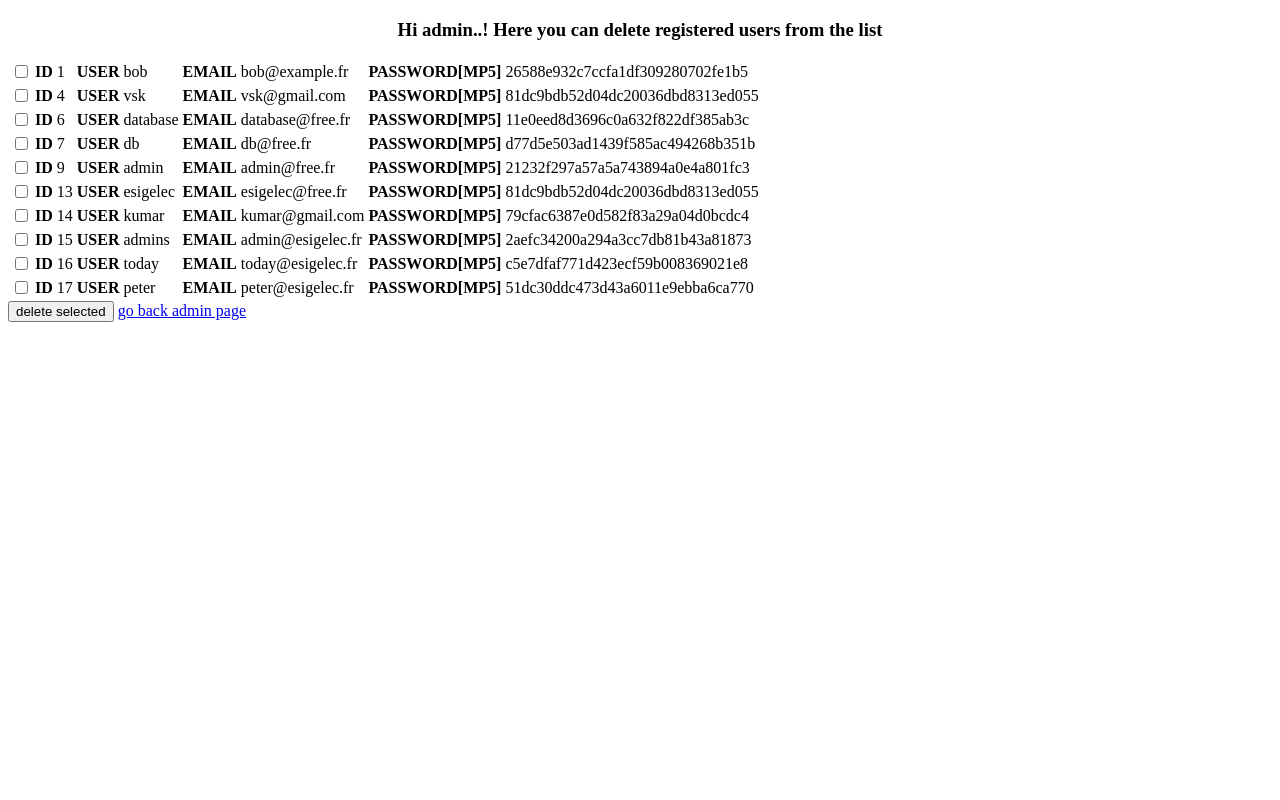
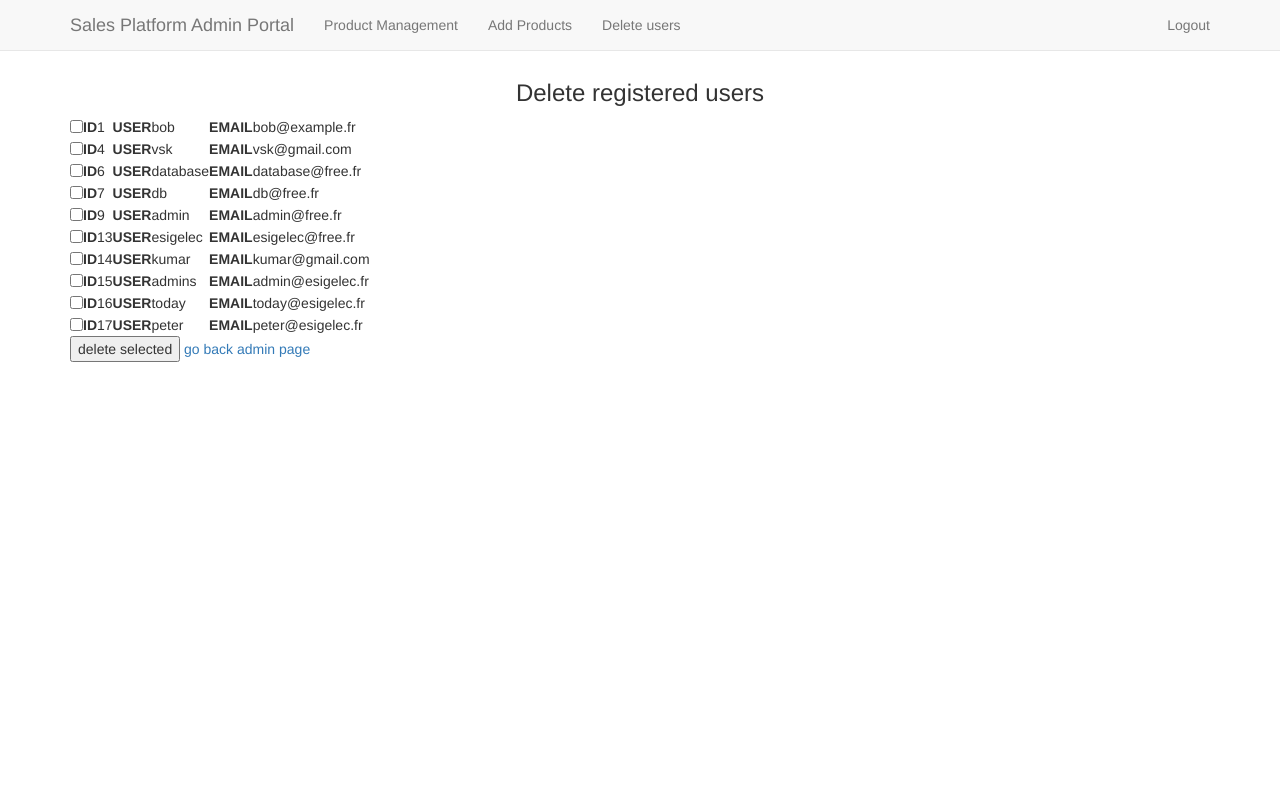
Before and after one commit to lossfuture/comp3335-group15, a PHP site: page /admin/deleteusers.php in a window 1280 px wide. Run offline with PHP 8.4, Linux system fonts and the light colour scheme; data comes from the database, SQL or seed files in the repository; some libraries are stand-ins or nearby versions.

Commit message:
big change on UI and backend on admin pages

```diff
--- a/www/admin/deleteusers.php
+++ b/www/admin/deleteusers.php
@@ -1,22 +1,87 @@
+<?php
+session_start();
+require_once('server_admin.php');
+
+/* Admin manager will view and delete the products from the database @basket and table products */
+
+/* Admin will delete the users, will access
+@registration database of users and delete */
+if(isset($_POST["submit1"]))
+{
+	$box=$_POST['num'];
+	$stmt = $pdo->prepare('DELETE FROM users where id = :val') ;
+
+	while (list ($key,$val) = @each ($box))
+	{
+	   //mysqli_query($link,"delete from users where id=$val");
+
+	   				$stmt->execute(array(
+					':val' => $val,
+
+				));
+
+	}
+
+	header('Location: deleteusers.php');
+	exit();
+}
+
+$stmt = $pdo->prepare("SELECT id,username,email  FROM users");
+$stmt->execute();
+
+?>
+
+
 <!DOCTYPE HTML>
-<html>
 <head>
+<meta charset="utf-8">
+<meta name="viewport" content="width=device-width, initial-scale=1.0">
 <title>Admin portal delete users</title>
-<meta http-equiv="Content-Type" content="text/html; charset=iso-8859-1">
+<link href="https://maxcdn.bootstrapcdn.com/bootstrap/3.3.6/css/bootstrap.min.css" rel="stylesheet">
+<link rel="stylesheet" href="https://use.fontawesome.com/releases/v5.0.9/css/all.css">
+<style>
+body {font-family:"Helvetica Neue", Helvetica, Arial;margin:0;padding:0;background:#FFF;padding-top:60px; padding-bottom:0px;}
+body,html{height:100%;width:100%}
+ </style>
 </head>
 
+
 <body>
-<h3 style="text-align:center;"> Hi admin..! Here you can delete registered users from the list </h3>
+
+<nav class="navbar navbar-default navbar-fixed-top">
+  <div class="container">
+  <div class="navbar-header">
+      <button type="button" class="navbar-toggle collapsed" data-toggle="collapse" data-target="#bs-example-navbar-collapse-1" aria-expanded="false">
+        <span class="sr-only">Toggle navigation</span>
+        <span class="icon-bar"></span>
+        <span class="icon-bar"></span>
+        <span class="icon-bar"></span>
+      </button>
+      <a class="navbar-brand" href="#">Sales Platform Admin Portal</a>
+    </div>
+
+  <ul class="nav navbar-nav">
+        <li><a href="viewanddelete.php">Product Management</span></a></li>
+        <li><a href="product.php">Add Products</a></li>
+        <li><a href="deleteusers.php">Delete users</a></li>
+
+
+      </ul>
+      <ul class="nav navbar-nav navbar-right">
+      <li><a href="logout.php">Logout</a></li>
+</ul>
+</div>
+</nav>
+<div class="container">
+
+<h3 style="text-align:center;">Delete registered users</h3>
 <form name="form1" action="" method="post">
 <?php
-$link =mysqli_connect('127.0.0.1', 'root', '12581258', 'registration');
-//$link=mysqli_connect("localhost","root","");
-mysqli_select_db($link,"checkbox");
-$res=mysqli_query($link,"select * from users");
+
 
 echo "<table>";
 
-while($row=mysqli_fetch_array($res))
+while($row = $stmt->fetch())
 {
 
 echo "<tr>";
@@ -27,8 +92,8 @@ echo "<th>"; echo 'USER';
 echo "<td>"; echo $row["username"]; echo "</td>";
 echo "<th>"; echo 'EMAIL';
 echo "<td>"; echo $row["email"]; echo "</td>";
-echo "<th>"; echo 'PASSWORD[MP5]';
-echo "<td>"; echo $row["password"]; echo "</td>";
+//echo "<th>"; echo 'PASSWORD[MP5]';
+//echo "<td>"; echo $row["password"]; echo "</td>";
 echo "</tr>"; echo "</th>";
 }
 echo "</table>";
@@ -38,26 +103,7 @@ echo "</table>";
 </form>
 
 
-<?php
-/* Admin will delete the users, will access
-@registration database of users and delete */
-if(isset($_POST["submit1"]))
-{
-	$box=$_POST['num'];
-	while (list ($key,$val) = @each ($box))
-	{
-	   mysqli_query($link,"delete from users where id=$val");
-	}
 
-
-	?>
-	<script type="text/javascript">
-	window.location.href=window.location.href;
-	</script>
-	<?php
-}
-
-?>
 
 
 </body>
--- a/www/admin/index.php
+++ b/www/admin/index.php
@@ -13,7 +13,6 @@
 <style>
 body {font-family:"Helvetica Neue", Helvetica, Arial;margin:0;padding:0;background:#FFF;padding-top:60px; padding-bottom:0px;}
 body,html{height:100%;width:100%}
-
  </style>
 </head>
 <body>
--- a/www/admin/server_admin.php
+++ b/www/admin/server_admin.php
@@ -1,6 +1,31 @@
+<?php
 
-<?php
-	//session_start();
+function pdoConnection() {
+
+    try {
+
+        $db_name     = 'comp3335';
+        $db_user     = 'root';
+        $db_password = 'Ip38w#*5tA%hwJLy';
+        $db_host     = 'db:3306';
+
+        $pdo = new PDO('mysql:host=' . $db_host . '; dbname=' . $db_name, $db_user, $db_password);
+
+        $pdo->setAttribute(PDO::ATTR_ERRMODE, PDO::ERRMODE_EXCEPTION);
+
+        return $pdo;
+
+
+
+       } catch (PDOException $e) {
+
+           echo $e->getMessage();
+
+       }
+
+}
+$pdo = pdoConnection();
+
 
 	// variable declaration
 	$image = "";
@@ -11,9 +36,8 @@
 	$errors = array();
 	$_SESSION['success'] = "";
 
-	// connect to database
 
-	$connect = mysqli_connect('127.0.0.1', 'root', '12581258', 'basket');
+
 /*  Admin manager server page to insert the
 *values into database @products in @basket */
 
@@ -22,23 +46,39 @@ if (isset($_POST['add_product'] )) {
 
 
 		// receive all input values from the form
+		/*
 		$image = mysqli_real_escape_string($connect, $_POST['image']);
 		$category = mysqli_real_escape_string($connect, $_POST['category']);
 		$product = mysqli_real_escape_string($connect, $_POST['product']);
 		$price = mysqli_real_escape_string($connect, $_POST['price']);
+*/
+			//$query = "INSERT INTO products (image,category,product, price)
+			//VALUES('$image','$category', '$product','$price')";
+			//mysqli_query($connect, $query);
 
-			$query = "INSERT INTO products (image,category,product, price)
-			VALUES('$image','$category', '$product','$price')";
-			mysqli_query($connect, $query);
+			$image = $_POST['image'];
+			$category =  $_POST['category'];
+			$product = $_POST['product'];
+			$price =  $_POST['price'];
 
-			$_SESSION['category'] = $category;
-			$_SESSION['success'] = "added";
-			header('location: product.php');
+			$stmt = $pdo->prepare('INSERT INTO products (image,category,product, price)  VALUES (:image1, :category, :product, :price)') ;
+				$stmt->execute(array(
+					':image1' => $image,
+					':category' => $category,
+					':product' => $product,
+					':price' => $price
+				));
+
+				$_SESSION['category'] = $category;
+				$_SESSION['success'] = "added";
+
+				//redirect to index page
+			header('location: ./product.php');
+			exit();
 
 
 
 
 }
 
-
 ?>
```
Also changed, not shown: www/admin/product.php (+46 -7 lines), www/admin/viewanddelete.php (+67 -31 lines).
